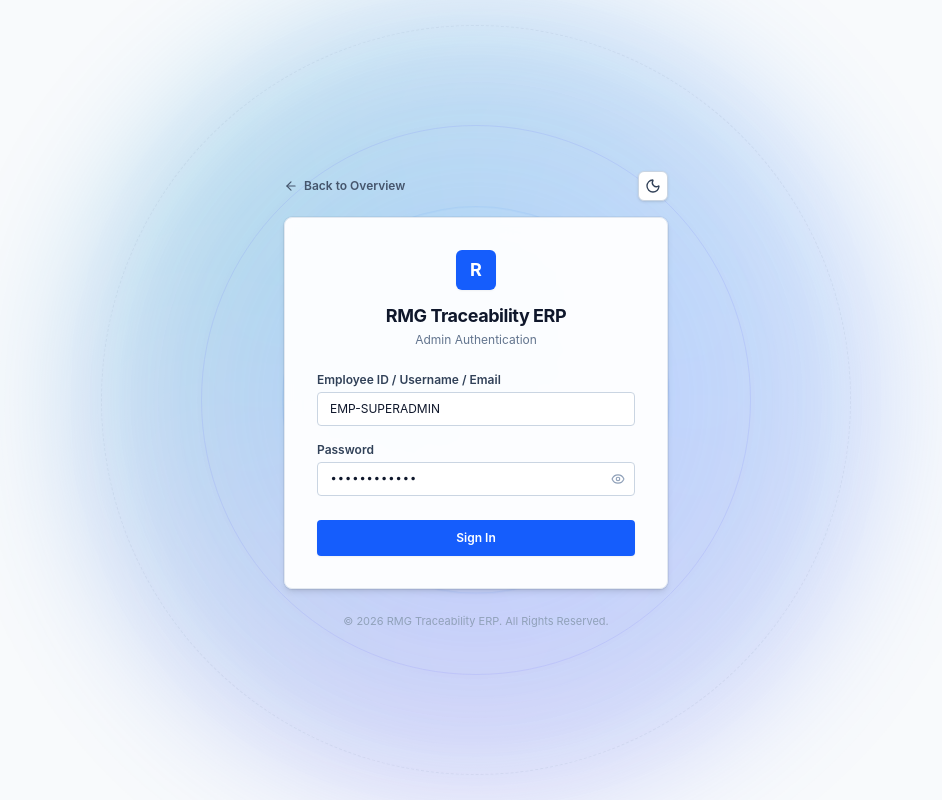
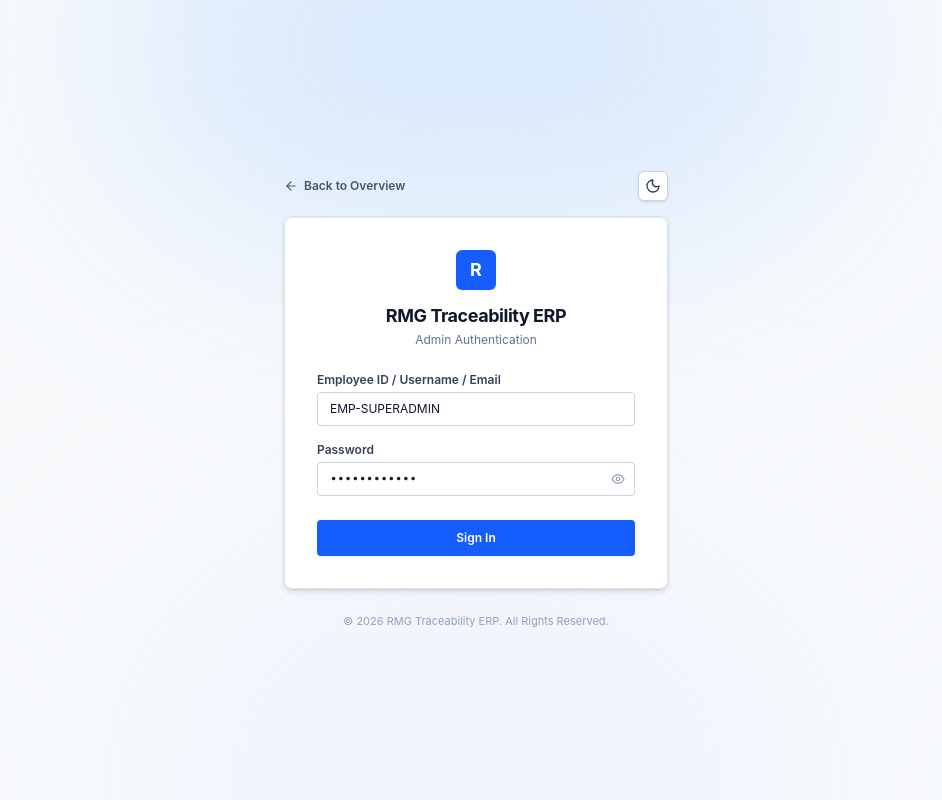
Before and after one commit to techstackbusinessbd/rmg-traceability, a React app in the folder frontend/: page /login in a window 1280 px wide. Shown: the whole page, without its empty margins (164-1106 px from the left). Built offline with nearby package versions, Linux system fonts and the light colour scheme; the HTML template or start-up script is replaced by a standard one.

Commit message:
style(auth): remove complex patterns and apply ultra-clean minimalist executive slate theme with soft ambient top lighting

```diff
--- a/frontend/src/pages/LoginPage.jsx
+++ b/frontend/src/pages/LoginPage.jsx
@@ -34,28 +34,16 @@ export default function LoginPage() {
       isDark ? 'bg-slate-950 text-slate-100' : 'bg-slate-50 text-slate-800'
     }`}>
 
-      {/* High-End Revolving Conic Aurora Beam & Radial Rings */}
-      <div className="absolute inset-0 pointer-events-none overflow-hidden flex items-center justify-center">
+      {/* Clean Premium Enterprise Subtle Glow & Vignette */}
+      <div className="absolute inset-0 pointer-events-none overflow-hidden">
+        {/* Top Centered Soft Illumination */}
+        <div className={`absolute -top-32 left-1/2 -translate-x-1/2 w-[700px] h-[350px] rounded-full blur-[120px] ${
+          isDark ? 'bg-blue-600/15' : 'bg-blue-400/20'
+        }`} />
 
-        {/* Rotating Conic Spotlight Ray */}
-        <div
-          className={`w-[800px] h-[800px] rounded-full opacity-[0.25] dark:opacity-[0.18] animate-spin-super-slow blur-3xl ${
-            isDark
-              ? 'bg-[conic-gradient(from_0deg_at_50%_50%,#2563eb_0deg,#4f46e5_120deg,#06b6d4_240deg,#2563eb_360deg)]'
-              : 'bg-[conic-gradient(from_0deg_at_50%_50%,#3b82f6_0deg,#6366f1_120deg,#0284c7_240deg,#3b82f6_360deg)]'
-          }`}
-        />
-
-        {/* Dynamic Concentric Orbit Rings (Radar / Traceability Scanner Motif) */}
-        <div className="absolute inset-0 flex items-center justify-center pointer-events-none opacity-[0.15] dark:opacity-[0.12]">
-          <div className="w-[350px] h-[350px] rounded-full border border-blue-500 animate-pulse-glow" />
-          <div className="absolute w-[550px] h-[550px] rounded-full border border-indigo-500/80" />
-          <div className="absolute w-[750px] h-[750px] rounded-full border border-dashed border-slate-400" />
-        </div>
-
-        {/* Ambient Pulsing Core Glow */}
-        <div className={`absolute w-[400px] h-[400px] rounded-full blur-[100px] animate-pulse-glow ${
-          isDark ? 'bg-blue-600/20' : 'bg-blue-400/25'
+        {/* Bottom Ambient Tint */}
+        <div className={`absolute -bottom-32 left-1/2 -translate-x-1/2 w-[600px] h-[300px] rounded-full blur-[140px] ${
+          isDark ? 'bg-indigo-900/10' : 'bg-indigo-200/30'
         }`} />
       </div>
 
```
